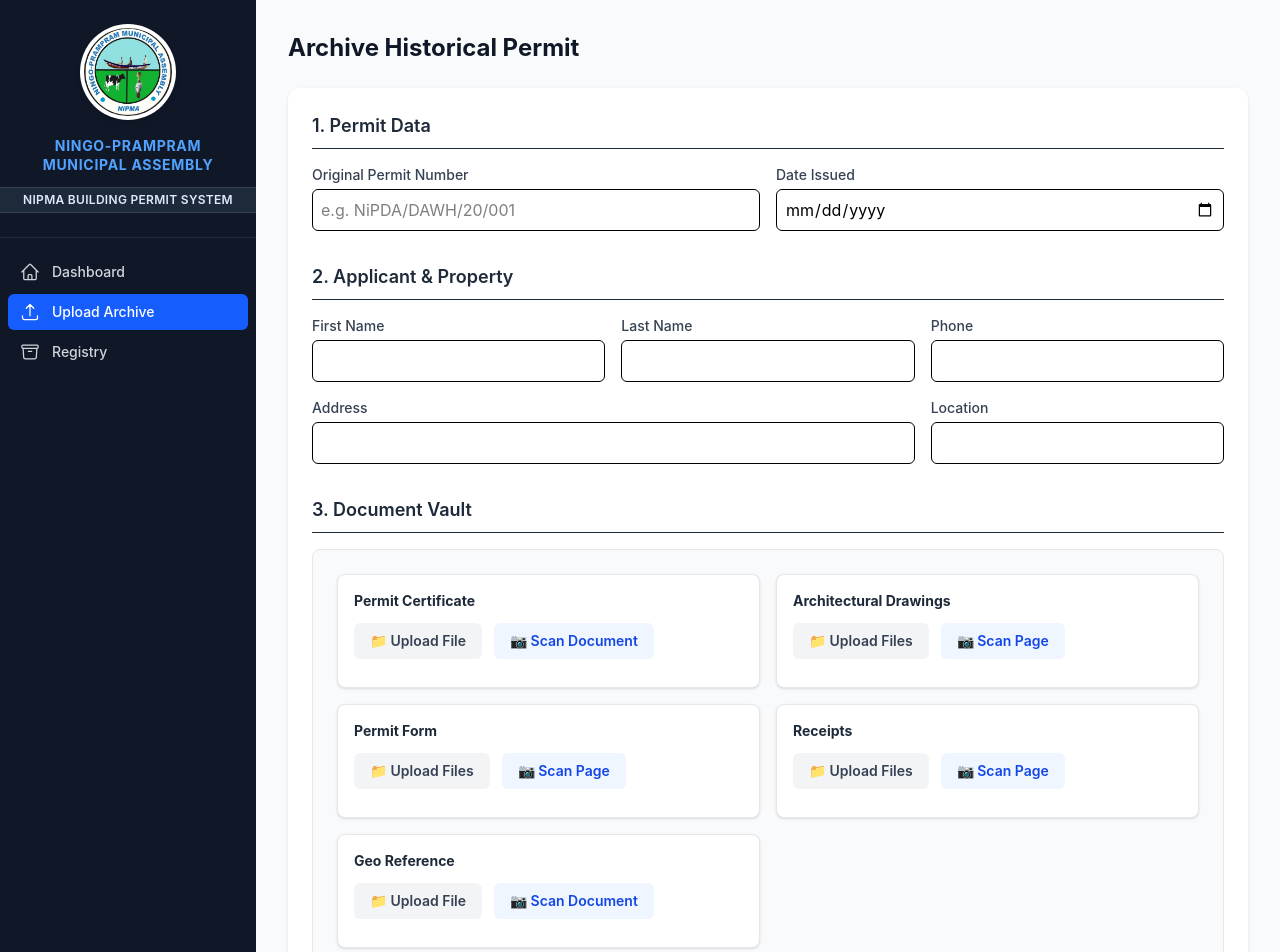
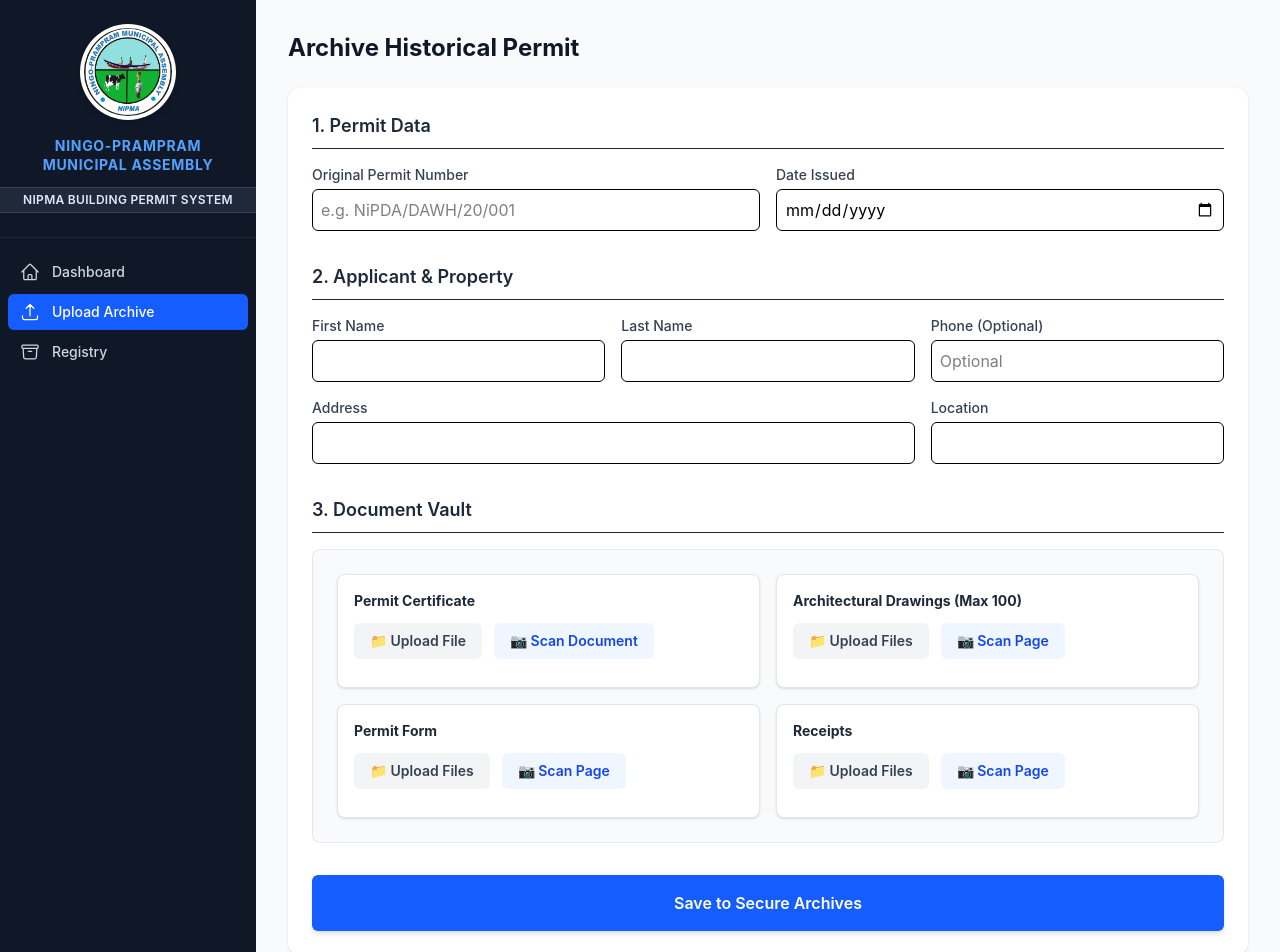
Before and after one commit to cagegbeku-droid/nipma-bpms, a React (Vite) app in the folder np-bpms-frontend/: page /permits/new in a window 1280 px wide. Shown: the top 952 px of the page. Built offline with nearby package versions, Linux system fonts and the light colour scheme.

Commit message:
Automated backup

```diff
--- a/np-bpms-frontend/src/pages/NewPermit.jsx
+++ b/np-bpms-frontend/src/pages/NewPermit.jsx
@@ -1,15 +1,13 @@
 import React, { useState } from 'react';
-import DocumentScanner from '../DocumentScanner'; // Assuming this path is correct for your setup
+import DocumentScanner from '../DocumentScanner';
 
 const NewPermit = () => {
-  // Updated state for new text fields
   const [formData, setFormData] = useState({
     permitNumber: '', dateIssued: '', firstName: '', lastName: '', phone: '', address: '', location: ''
   });
 
-  // Updated state replacing indenture with permitForm
   const [files, setFiles] = useState({
-    certificate: [], drawings: [], permitForm: [], receipts: [], geoReference: []
+    certificate: [], drawings: [], permitForm: [], receipts: []
   });
 
   const [message, setMessage] = useState('');
@@ -66,7 +64,7 @@ const NewPermit = () => {
       if (data.success) {
         setMessage("Success! Record and all documents archived securely.");
         setFormData({ permitNumber: '', dateIssued: '', firstName: '', lastName: '', phone: '', address: '', location: '' });
-        setFiles({ certificate: [], drawings: [], permitForm: [], receipts: [], geoReference: [] });
+        setFiles({ certificate: [], drawings: [], permitForm: [], receipts: [] });
       } else {
         setMessage("Failed to archive record.");
       }
@@ -84,13 +82,7 @@ const NewPermit = () => {
         <div className="flex space-x-3 mb-3">
           <label className="cursor-pointer bg-gray-100 text-gray-700 font-semibold py-2 px-4 rounded-md hover:bg-gray-200 transition text-sm flex items-center">
             <span>📁 Upload {allowMultiple ? 'Files' : 'File'}</span>
-            <input
-              type="file"
-              name={fieldName}
-              multiple={allowMultiple}
-              onChange={handleFileChange}
-              className="hidden"
-            />
+            <input type="file" name={fieldName} multiple={allowMultiple} onChange={handleFileChange} className="hidden" />
           </label>
 
           <button
@@ -122,7 +114,6 @@ const NewPermit = () => {
 
       <form onSubmit={handleSubmit} className="bg-white rounded-xl shadow-sm p-6 space-y-8">
 
-        {/* Metadata Section */}
         <div>
           <h2 className="text-lg font-semibold text-gray-800 border-b pb-2 mb-4">1. Permit Data</h2>
           <div className="grid grid-cols-1 md:grid-cols-2 gap-4">
@@ -131,30 +122,27 @@ const NewPermit = () => {
           </div>
         </div>
 
-        {/* Applicant Section - Updated with Address and Location */}
         <div>
           <h2 className="text-lg font-semibold text-gray-800 border-b pb-2 mb-4">2. Applicant & Property</h2>
           <div className="grid grid-cols-1 md:grid-cols-3 gap-4">
             <div><label className="block text-sm font-medium text-gray-700 mb-1">First Name</label><input type="text" name="firstName" value={formData.firstName} onChange={handleTextChange} required className="w-full p-2 border rounded-md" /></div>
             <div><label className="block text-sm font-medium text-gray-700 mb-1">Last Name</label><input type="text" name="lastName" value={formData.lastName} onChange={handleTextChange} required className="w-full p-2 border rounded-md" /></div>
-            <div><label className="block text-sm font-medium text-gray-700 mb-1">Phone</label><input type="text" name="phone" value={formData.phone} onChange={handleTextChange} required className="w-full p-2 border rounded-md" /></div>
 
-            {/* New Address & Location Fields */}
+            {/* Phone is no longer required! */}
+            <div><label className="block text-sm font-medium text-gray-700 mb-1">Phone (Optional)</label><input type="text" name="phone" value={formData.phone} onChange={handleTextChange} className="w-full p-2 border rounded-md" placeholder="Optional" /></div>
+
             <div className="md:col-span-2"><label className="block text-sm font-medium text-gray-700 mb-1">Address</label><input type="text" name="address" value={formData.address} onChange={handleTextChange} required className="w-full p-2 border rounded-md" /></div>
             <div><label className="block text-sm font-medium text-gray-700 mb-1">Location</label><input type="text" name="location" value={formData.location} onChange={handleTextChange} required className="w-full p-2 border rounded-md" /></div>
           </div>
         </div>
 
-        {/* Document Vault Section */}
         <div>
           <h2 className="text-lg font-semibold text-gray-800 border-b pb-2 mb-4">3. Document Vault</h2>
           <div className="grid grid-cols-1 md:grid-cols-2 gap-4 bg-gray-50 p-6 rounded-lg border border-gray-200">
             {renderDocumentUpload("Permit Certificate", "certificate", false)}
-            {renderDocumentUpload("Architectural Drawings", "drawings", true)}
-            {/* Updated Field */}
+            {renderDocumentUpload("Architectural Drawings (Max 100)", "drawings", true)}
             {renderDocumentUpload("Permit Form", "permitForm", true)}
             {renderDocumentUpload("Receipts", "receipts", true)}
-            {renderDocumentUpload("Geo Reference", "geoReference", false)}
           </div>
         </div>
 
@@ -164,11 +152,7 @@ const NewPermit = () => {
       </form>
 
       {isScanning && (
-        <DocumentScanner
-          documentTitle={currentScanField}
-          onCancel={() => setIsScanning(false)}
-          onSave={handleScanSave}
-        />
+        <DocumentScanner documentTitle={currentScanField} onCancel={() => setIsScanning(false)} onSave={handleScanSave} />
       )}
     </div>
   );
--- a/np-bpms-frontend/src/pages/PermitList.jsx
+++ b/np-bpms-frontend/src/pages/PermitList.jsx
@@ -181,10 +181,6 @@ const PermitList = () => {
                   {renderLinks(selectedPermit.receipts_links, "Receipt") || <span className="text-sm text-gray-400 italic">Not uploaded</span>}
                 </div>
 
-                <div className="bg-white p-5 rounded-lg border border-gray-200 shadow-sm md:col-span-2">
-                  <h4 className="font-bold text-gray-700 mb-2 border-b pb-2">Geo-Reference Data</h4>
-                  {renderLinks(selectedPermit.georef_link, "GeoRef Data") || <span className="text-sm text-gray-400 italic">Not uploaded</span>}
-                </div>
 
               </div>
             </div>
```
